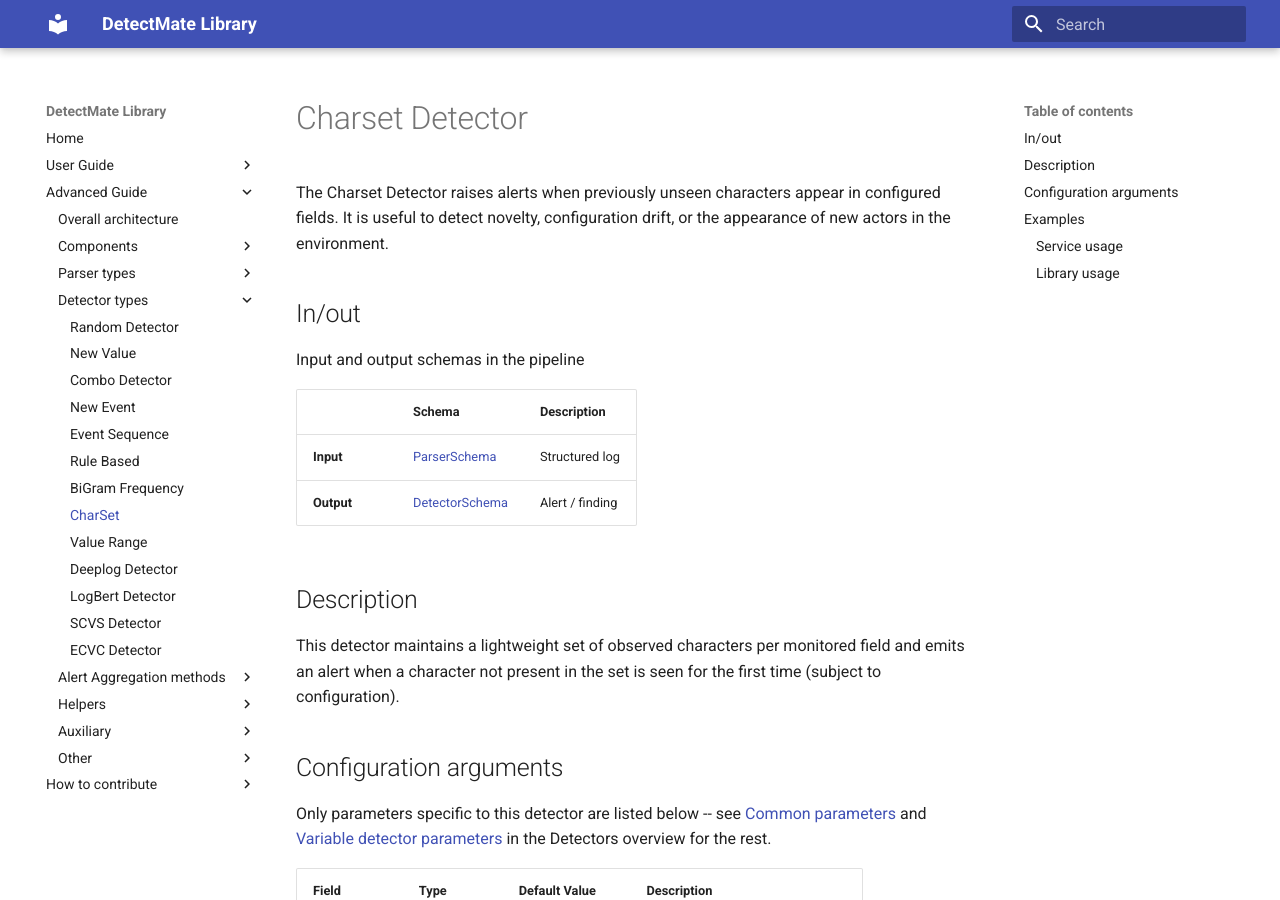
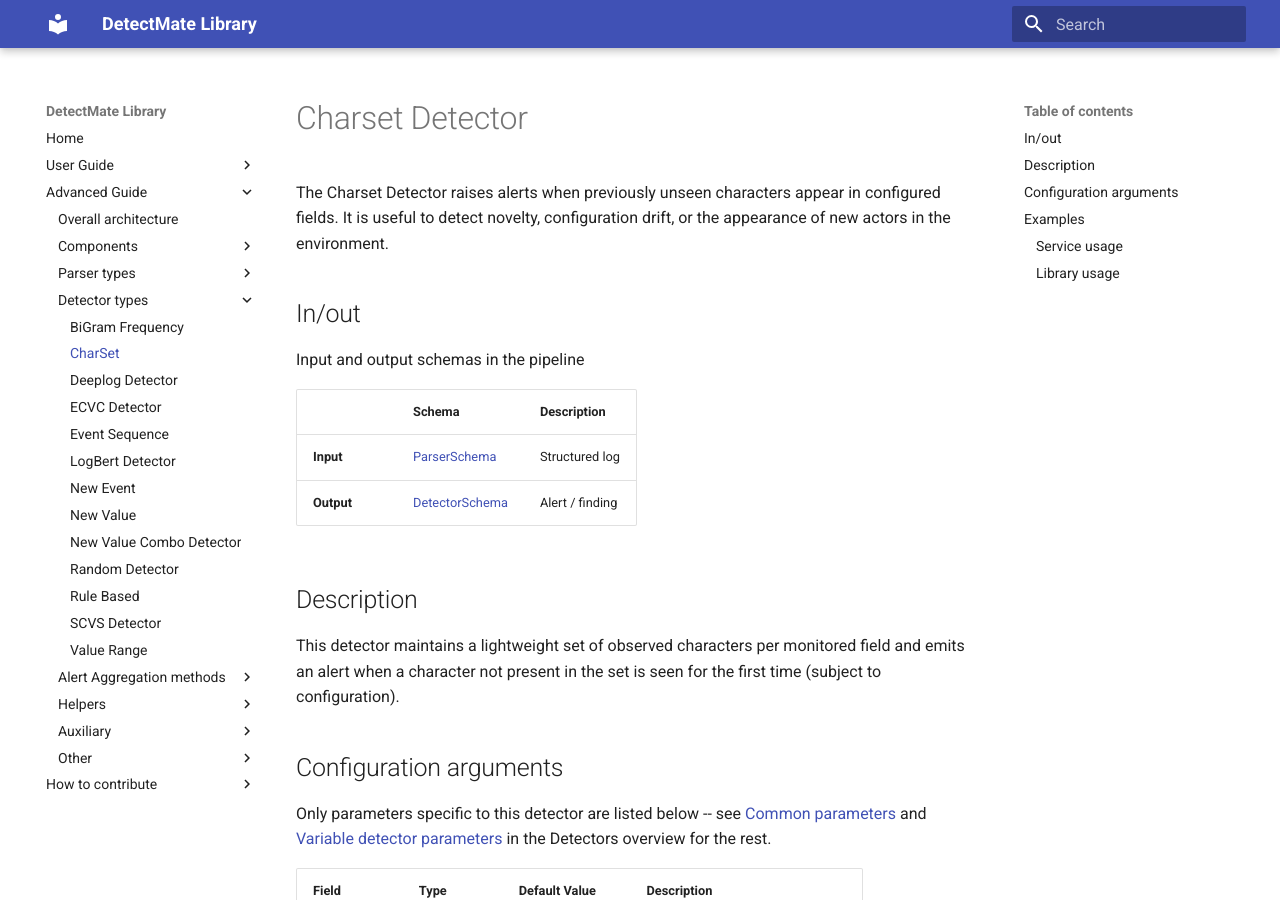
Before and after one commit to ait-detectmate/DetectMateLibrary, an MkDocs documentation site: the page built from docs/detectors/charset.md, in a window 1280 px wide and 900 px high. Built offline with MkDocs 1.6.1 and Material for MkDocs 9.7.7, drawn with Linux system fonts in a browser that asks for light colours.

```diff
--- a/docs/examples/config/update.py
+++ b/docs/examples/config/update.py
@@ -27,7 +27,7 @@
 
 
 # %% Methods
-def append_docs(docs: str, start_cmd: str, end_cmd: str, add: str) -> None:
+def append_docs(docs: list[str], start_cmd: str, end_cmd: str, add: str) -> list[str]:
     start_idx = docs.index(start_cmd)
     end_idx = docs.index(end_cmd)
     if start_idx > end_idx:
@@ -66,10 +66,6 @@
         with open(doc_path, "r") as f:
             docs = f.readlines()
 
-        # The "Configuration arguments" table only shows what this detector
-        # adds itself -- parameters shared with other detectors are
-        # documented once in docs/detectors.md (see update_shared_docs below)
-        # rather than repeated on every detector page.
         docs = append_docs(
             docs=docs,
             start_cmd="<!-- Start arguments -->\n",
--- a/mkdocs.yml
+++ b/mkdocs.yml
@@ -23,26 +23,26 @@
       - Detectors: detectors.md
       - Alert Aggregation: alert_aggregator.md
     - Parser types:
+      - Auto Parser: parsers/auto_parser.md
+      - Drain Parser: parsers/drain_parser.md
+      - Json Parser: parsers/json_parser.md
+      - LogBatcher Parser: parsers/logbatcher_parser.md
       - Template Matcher: parsers/template_matcher.md
       - Template Tree Matcher: parsers/template_tree_matcher.md
-      - Json Parser: parsers/json_parser.md
-      - LogBatcher Parser: parsers/logbatcher_parser.md
-      - Auto Parser: parsers/auto_parser.md
-      - Drain Parser: parsers/drain_parser.md
     - Detector types:
-      - Random Detector: detectors/random_detector.md
-      - New Value: detectors/new_value.md
-      - Combo Detector: detectors/combo.md
-      - New Event: detectors/new_event.md
-      - Event Sequence: detectors/event_sequence.md
-      - Rule Based: detectors/rule_based.md
       - BiGram Frequency: detectors/bigram_frequency.md
       - CharSet: detectors/charset.md
+      - Deeplog Detector: detectors/deeplog.md
+      - ECVC Detector: detectors/ecvc_detector.md
+      - Event Sequence: detectors/event_sequence.md
+      - LogBert Detector: detectors/logbert.md
+      - New Event: detectors/new_event.md
+      - New Value: detectors/new_value.md
+      - New Value Combo Detector: detectors/combo.md
+      - Random Detector: detectors/random_detector.md
+      - Rule Based: detectors/rule_based.md
+      - SCVS Detector: detectors/scvs_detector.md
       - Value Range: detectors/value_range.md
-      - Deeplog Detector: detectors/deeplog.md
-      - LogBert Detector: detectors/logbert.md
-      - SCVS Detector: detectors/scvs_detector.md
-      - ECVC Detector: detectors/ecvc_detector.md
     - Alert Aggregation methods:
       - Basic Concat: alert_aggregators/basic_concatenation.md
     - Helpers:
```
Also changed, not shown: docs/detectors.md (+4 -4 lines), docs/detectors/combo.md (+2 -2 lines), 1 other file.
